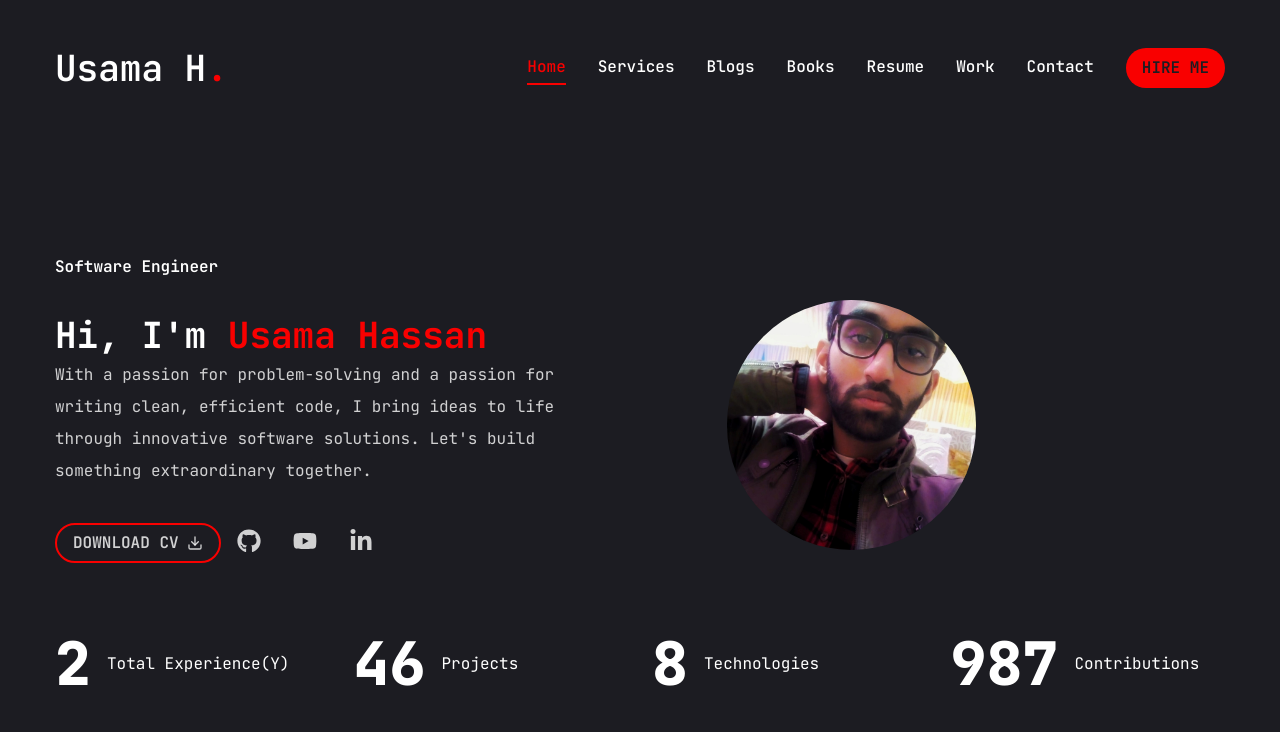
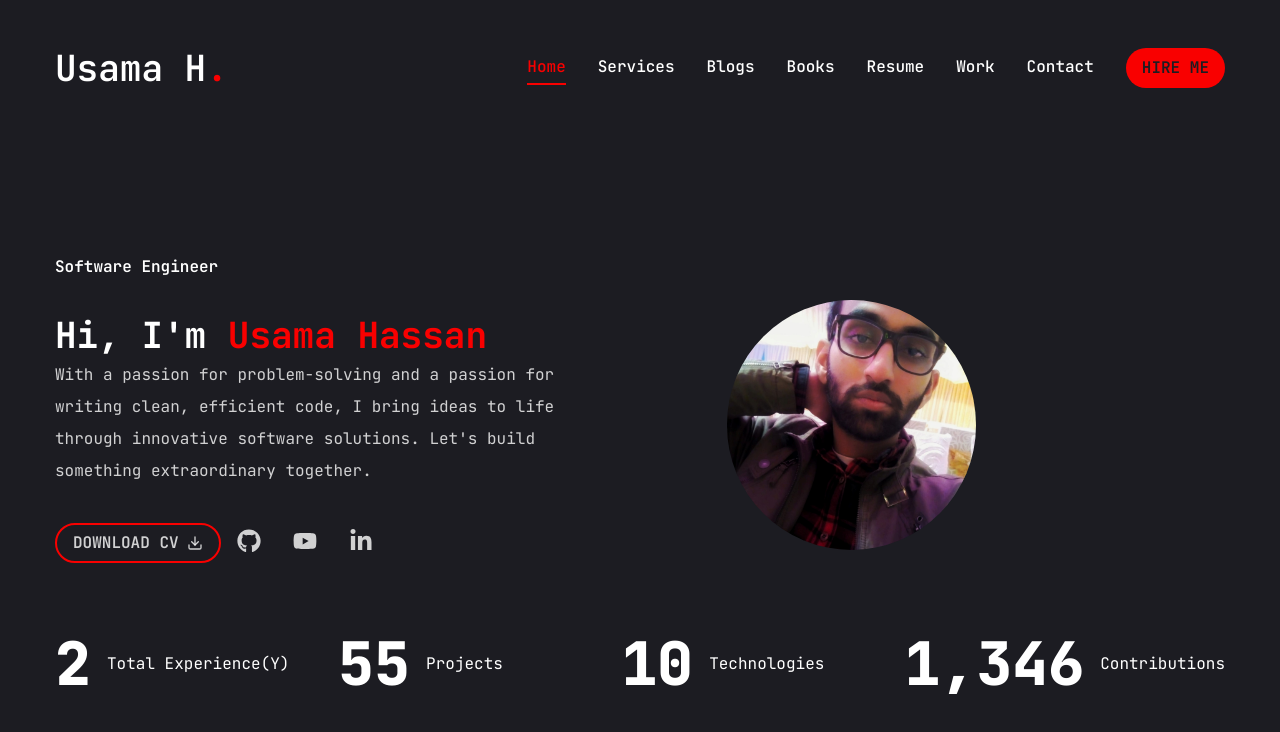
Before and after one commit to itisusama/my-portfolio, a Next.js app: page / in a window 1280 px wide. Shown: the top 732 px of the page. Built offline with nearby package versions, Linux system fonts and the light colour scheme.

Commit message:
updates to home page

```diff
--- a/app/page.js
+++ b/app/page.js
@@ -19,7 +19,7 @@ const Home = () => {
             With a passion for problem-solving and a passion for writing clean, efficient code, I bring ideas to life through innovative software solutions. Let's build something extraordinary together.
             </p>
             <Button variant="outline">
-              <a href="https://shorturl.at/2djrA" target="_blank"><span>Download CV</span></a>
+              <a href="https://drive.google.com/file/d/1ZLJEmmxiXwuQSS6CuTCcDGHm-usAp2X5/view?usp=sharing" target="_blank"><span>Download CV</span></a>
               <a href="https://shorturl.at/2djrA" target="_blank"><FiDownload className="ml-2" /></a>
             </Button>
             <div className="mb-8 xl:mb-0">
--- a/src/components/Stats.js
+++ b/src/components/Stats.js
@@ -4,9 +4,9 @@ import CountUp from "react-countup";
 
 const stats = [
     { num: 2, text: "Total Experience(Y)"},
-    { num: 46, text: "Projects"},
-    { num: 8, text: "Technologies"},
-    { num: 994, text: "Contributions"},
+    { num: 55, text: "Projects"},
+    { num: 10, text: "Technologies"},
+    { num: 1370, text: "Contributions"},
 ]
 
 const Stats = () => {
```
